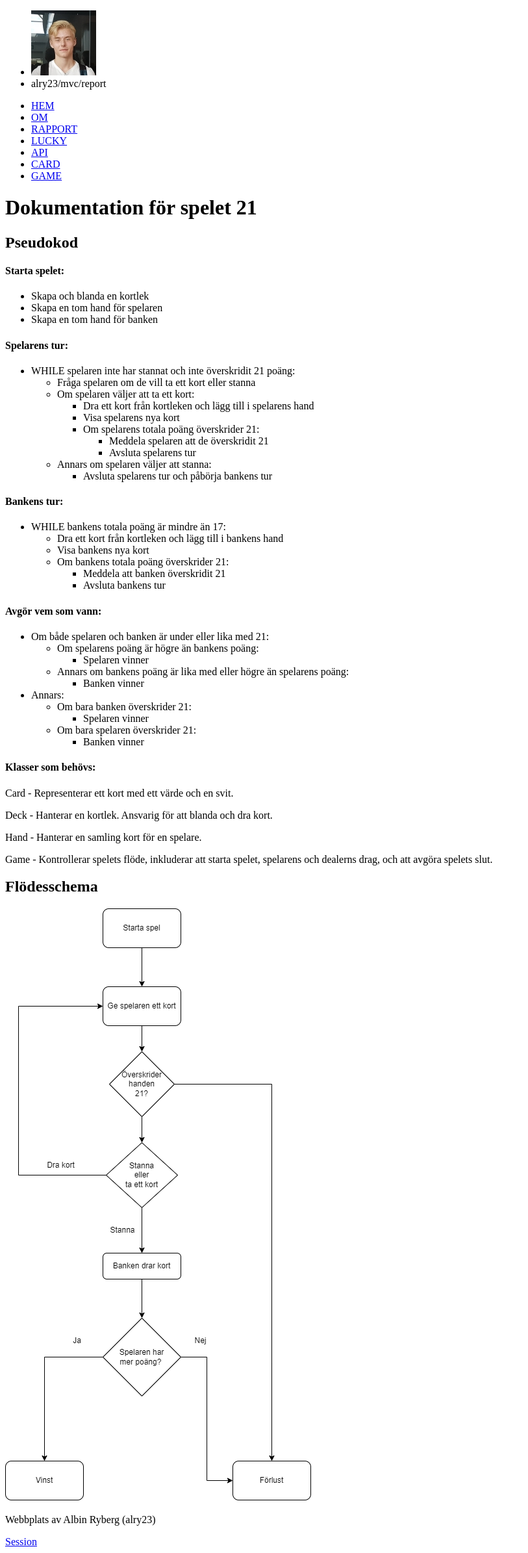
After one commit to albinr/mvc-report, a Symfony app: template templates/twentyone/doc.html.twig in a window 1280 px wide. The commit adds this page. Shown: the whole page at 65% size, without its empty margins (0-813 px from the left). Run offline with Twig, Linux system fonts and the light colour scheme; the template is opened without the code that fills it, so the values that code supplies are empty; some libraries are stand-ins or nearby versions.

Commit message:
Add twenty one game klass

```diff
--- a/assets/styles/navigation.scss
+++ b/assets/styles/navigation.scss
@@ -13,6 +13,8 @@ nav ul {
     flex-direction: row;
     align-items: center;
     list-style: none;
+    padding: 0;
+    margin: 0;
 }
 
 nav ul li {
--- a/src/Card/CardGraphic.php
+++ b/src/Card/CardGraphic.php
@@ -18,9 +18,9 @@ class CardGraphic extends Card
         'Spades' => 'black-card'
     ];
 
-    public function __construct($suit, $value)
+    public function __construct($suit, $value, $cardId)
     {
-        parent::__construct($suit, $value, $card_id = null);
+        parent::__construct($suit, $value, $cardId);
     }
 
     public function render()
--- a/src/Card/DeckOfCards.php
+++ b/src/Card/DeckOfCards.php
@@ -25,7 +25,6 @@ class DeckOfCards
         foreach ($suits as $suit) {
             foreach ($values as $value) {
                 $this->cards[] = new Card($value, $suit, $count);
-                // $this->cards[] = new CardGraphic($value, $suit);
                 $count++;
             }
         }
@@ -38,8 +37,8 @@ class DeckOfCards
 
     public function sort()
     {
-        usort($this->cards, function ($a, $b) {
-            return $a->getId() <=> $b->getId();
+        usort($this->cards, function ($card1, $card2) {
+            return $card1->getId() <=> $card2->getId();
         });
     }
 
--- a/templates/base.html.twig
+++ b/templates/base.html.twig
@@ -34,6 +34,7 @@
                 <li><a href="{{ path('lucky') }}">LUCKY</a></li>
                 <li><a href="{{ path('api') }}">API</a></li>
                 <li><a href="{{ path('card') }}">CARD</a></li>
+                <li><a href="{{ path('game') }}">GAME</a></li>
             </ul>
         </nav>
     </header>
--- /dev/null
+++ b/templates/twentyone/doc.html.twig
@@ -0,0 +1,105 @@
+{% extends "base.html.twig" %}
+
+{% block title %}Game Doc{% endblock %}
+
+{% block body %}
+<h1>Dokumentation för spelet 21</h1>
+
+<div class="row">
+    <div class="column">
+        <h2>Pseudokod</h2>
+        <h4>Starta spelet:</h4>
+        <ul>
+            <li>Skapa och blanda en kortlek</li>
+            <li>Skapa en tom hand för spelaren</li>
+            <li>Skapa en tom hand för banken</li>
+        </ul>
+
+        <h4>Spelarens tur:</h4>
+        <ul>
+            <li>WHILE spelaren inte har stannat och inte överskridit 21 poäng:
+                <ul>
+                    <li>Fråga spelaren om de vill ta ett kort eller stanna</li>
+                    <li>Om spelaren väljer att ta ett kort:
+                        <ul>
+                            <li>Dra ett kort från kortleken och lägg till i spelarens hand</li>
+                            <li>Visa spelarens nya kort</li>
+                            <li>Om spelarens totala poäng överskrider 21:
+                                <ul>
+                                    <li>Meddela spelaren att de överskridit 21</li>
+                                    <li>Avsluta spelarens tur</li>
+                                </ul>
+                            </li>
+                        </ul>
+                    </li>
+                    <li>Annars om spelaren väljer att stanna:
+                        <ul>
+                            <li>Avsluta spelarens tur och påbörja bankens tur</li>
+                        </ul>
+                    </li>
+                </ul>
+            </li>
+        </ul>
+
+        <h4>Bankens tur:</h4>
+        <ul>
+            <li>WHILE bankens totala poäng är mindre än 17:
+                <ul>
+                    <li>Dra ett kort från kortleken och lägg till i bankens hand</li>
+                    <li>Visa bankens nya kort</li>
+                    <li>Om bankens totala poäng överskrider 21:
+                        <ul>
+                            <li>Meddela att banken överskridit 21</li>
+                            <li>Avsluta bankens tur</li>
+                        </ul>
+                    </li>
+                </ul>
+            </li>
+        </ul>
+
+        <h4> Avgör vem som vann:</h4>
+        <ul>
+            <li>Om både spelaren och banken är under eller lika med 21:
+                <ul>
+                    <li>Om spelarens poäng är högre än bankens poäng:
+                        <ul>
+                            <li>Spelaren vinner</li>
+                        </ul>
+                    </li>
+                    <li>Annars om bankens poäng är lika med eller högre än spelarens poäng:
+                        <ul>
+                            <li>Banken vinner</li>
+                        </ul>
+                    </li>
+                </ul>
+            </li>
+            <li>Annars:
+                <ul>
+                    <li>Om bara banken överskrider 21:
+                        <ul>
+                            <li>Spelaren vinner</li>
+                        </ul>
+                    </li>
+                    <li>Om bara spelaren överskrider 21:
+                        <ul>
+                            <li>Banken vinner</li>
+                        </ul>
+                    </li>
+                </ul>
+            </li>
+        </ul>
+
+        <h4>Klasser som behövs:</h4>
+        <p>Card - Representerar ett kort med ett värde och en svit.</p>
+        <p>Deck - Hanterar en kortlek. Ansvarig för att blanda och dra kort.</p>
+        <p>Hand - Hanterar en samling kort för en spelare.</p>
+        <p>Game - Kontrollerar spelets flöde, inkluderar att starta spelet, spelarens och dealerns drag, och att avgöra
+            spelets slut.</p>
+    </div>
+
+    <div class="column">
+        <h2>Flödesschema</h2>
+        <img src="{{ asset('img/game-flowchart.png') }}" alt="Flödesschema för spelet 21">
+    </div>
+</div>
+{% endblock %}
--- /dev/null
+++ b/tools/phpmd/composer.json
@@ -0,0 +1,5 @@
+{
+    "require-dev": {
+        "phpmd/phpmd": "^2.15"
+    }
+}
--- /dev/null
+++ b/tools/phpstan/composer.json
@@ -0,0 +1,5 @@
+{
+    "require-dev": {
+        "phpstan/phpstan": "^1.10"
+    }
+}
```
Also changed, not shown: assets/styles/typography.scss (+22 -3 lines), composer.json (+7 -1 lines), src/Card/Card.php (+4 -4 lines), src/Card/CardHand.php (+30 -0 lines), src/Controller/CardController.php (+17 -22 lines), src/Controller/TwentyOneController.php (added, +29 -0 lines), src/TwentyOne/TwentyOne.php (added, +76 -0 lines), templates/twentyone/home.html.twig (added, +34 -0 lines), tools/phpmd/phpmd.xml (added, +36 -0 lines), public/img/game-flowchart.png (added), tools/phpstan/phpstan.neon (added).
